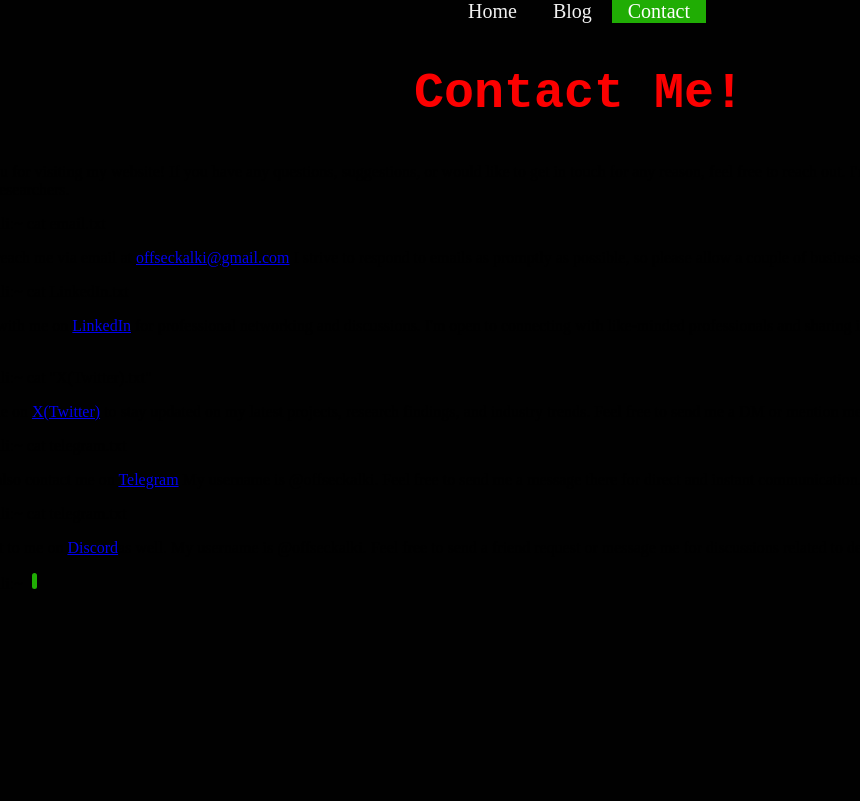
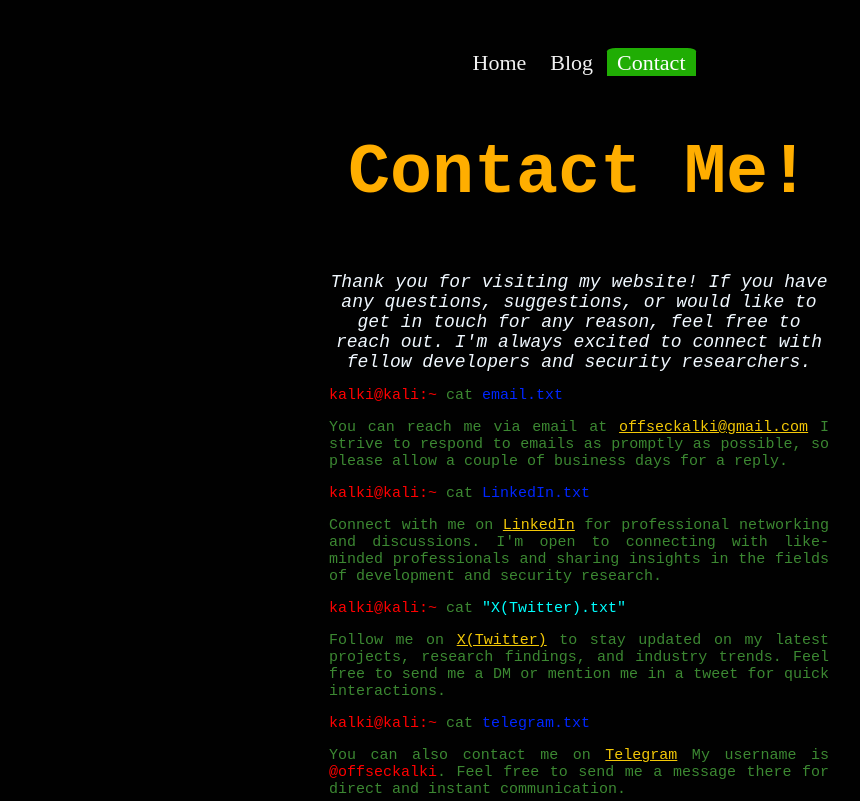
Before and after one commit to offseckalki/site, a plain HTML site: page contact.html in a window 1280 px wide. Shown: the top 801 px of the page, without its empty margins (61-921 px from the left). Drawn offline with Linux system fonts and the light colour scheme.

Commit message:
Update style.css

```diff
--- a/style.css
+++ b/style.css
@@ -7,17 +7,19 @@ body{
 .box{
   width: 450px;
   background: rgba(0, 0, 0, 0.253);
-  padding: 40px;
+  padding: 1px;
   text-align: center;
   margin: auto;
-  margin-top: 5%;
+  margin-top: 1%;
   color: rgb(60,136,50,255);
   font-family:monospace;
 }
 .box-img{
-  border-radius: 75%;
+  border-radius: 55%;
   width: 250px;
   height: 250px;
+
+
 }
 .box h1{
   font-size: 40px;
@@ -47,6 +49,9 @@ color: #ff0000;
   font-size: 15px;
   color: rgb(0, 38, 255);
 }
+.box p6{
+  text-align: center;
+}
 ul{
   margin: 0;
   padding: 0;
@@ -70,6 +75,7 @@ ul{
   animation-iteration-count: infinite;
   animation-timing-function: cubic-bezier(1,0,0,1);
   animation-duration: 1s;
+  cursor: text ;
 
   display: inline-block;
   width: 5px;
@@ -88,34 +94,96 @@ ul{
   background-color: #0000005e;
   overflow: hidden;
   text-align: center;
+  padding-top: 50px;
 
 }
 
 /* Style the links inside the navigation bar */
 .topnav a {
-  margin: 15 ;
+  margin: 100 ;
   float: center;
   color: #f2f2f2;
   text-align: center;
-  padding: 14px 16px;
+  padding: 5px 10px;
   text-decoration: none;
-  font-size: 20px;
+  font-size: 22px;
 }
 
 /* Change the color of links on hover */
 .topnav a:hover {
-  background-color: #ce0202;
-  color: black;
+  background-color: #ff0000;
+  color: rgb(255, 255, 255);
+  border-radius: 5% ;
+  padding-top: 2px;
+
 }
 
 /* Add a color to the active/current link */
 .topnav a.active {
   background-color: #20ad04;
   color: white;
+  padding-top: 2px;
+  border-radius: 10%;
 }
-h2{
+.box2{
+  width: 500px;
+  background: rgba(0, 0, 0, 0.253);
+  padding: 1px;
+  text-align: center;
+  margin: auto;
+  margin-top: 1%;
+  color: rgb(60,136,50,255);
+  font-family:monospace;
+  animation:ease-in;
+}
+.box2 p{
+  color: rgb(60,136,50,255);;
+  font-size: 15px;
+  text-align: justify;
+}
+.box2 p2{
+  text-align: justify;
+  font-size: 15px;
+  color: #ff0000;
+}
+.box2 p4{
+  text-align: justify;
+  color:rgb(0, 38, 255) ;
+}
+.box2 p6{
+  text-align: justify;
+  color: aqua;
+}
+.headingc
+{
+  color: rgb(255, 174, 0);
+  text-align: center;
+  font-size: 70px;
+  font-family: monospace;
+}
+.textc
+{
+  color: aliceblue;
+  text-align: center;
+  font-style: italic;
+  font-family: 'Courier New', Courier, monospace;
+  font-size: 18px;
+
+}
+.headingc2
+{
   color: #fc0000;
-  text-align: center;
-  font-size: 50px;
-  font-family: monospace ;
+  text-align: left;
+  font-size: 20px;
+  font-family: monospace;
+  font-style: initial, italic,bold;
+  text-align: justify;
 }
+.box2 a{
+  color: rgb(243, 200, 7) ;
+}
+.box2 p5{
+  color: aliceblue;
+  text-align: justify;
+
+}
```
